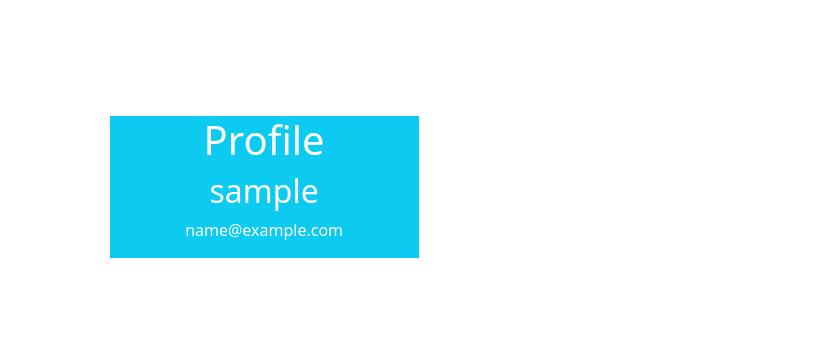
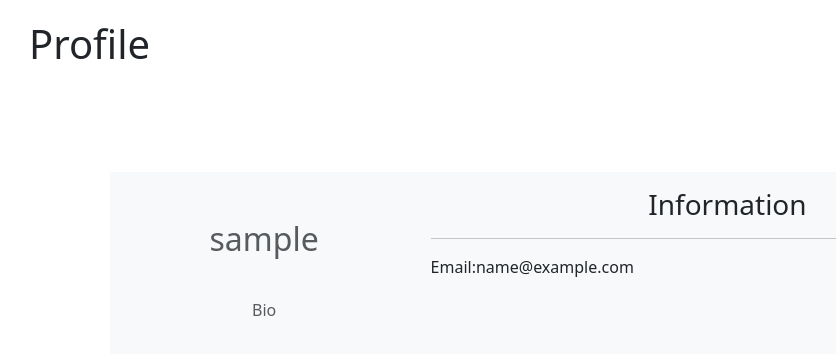
Before and after one commit to diegosno/project4-django, a Django app: template templates/website/profile.html in a window 1280 px wide. Shown: the part 56-411 px from the top of the page, without its empty margins (67-903 px from the left). Run offline with Django 3.2, Linux system fonts and the light colour scheme; the template is opened without the code that fills it, so the values that code supplies are empty; the visitor is signed in with stand-in values (Sample User, id 1).

Commit message:
Update the 'Profile' template to display user information, including profile picture, bio, username and email .

```diff
--- a/templates/website/profile.html
+++ b/templates/website/profile.html
@@ -5,16 +5,35 @@
 
 
 <div class="container">
+    <h1>Profile</h1>
     <div class="row d-flex justify-content-center">
         <div class="col-md-10 mt-5 pt-5">
             <div class="row z-depth-3">
-                <div class="col-sm-4 bg-info rounded-left">
-                    <div class="card-block text-center text-white">
-<h1>Profile</h1>
+
+
+                <div class="col-sm-4 bg-light">
+                    <div class="media mt-2">
+                        <img class="img-fluid " src="{{ user.profile.picture.url }}" >
+                    </div>
+
+                    <div class="text-center text-muted pt-3 pb-3">
+
                         <h2>{{ user.username }}</h2>
-                        <p>{{ user.email }}</p>
+
                     </div>
+                    <div class="text-center text-muted pt-3 pb-3">
+<p>Bio</p>
+                    </div>
+
                 </div>
+                <div class="col-sm-8 bg-light ">
+                    <h3 class="mt-3 text-center"> Information</h3>
+                    <hr class="badge-primary ">
+                    <div class="row">
+                        <div class="col-sm-6">
+                            <p class="font-weight-bold">Email:{{ user.email }}</p>
+
+                        </div>
             </div>
         </div>
     </div>
```
